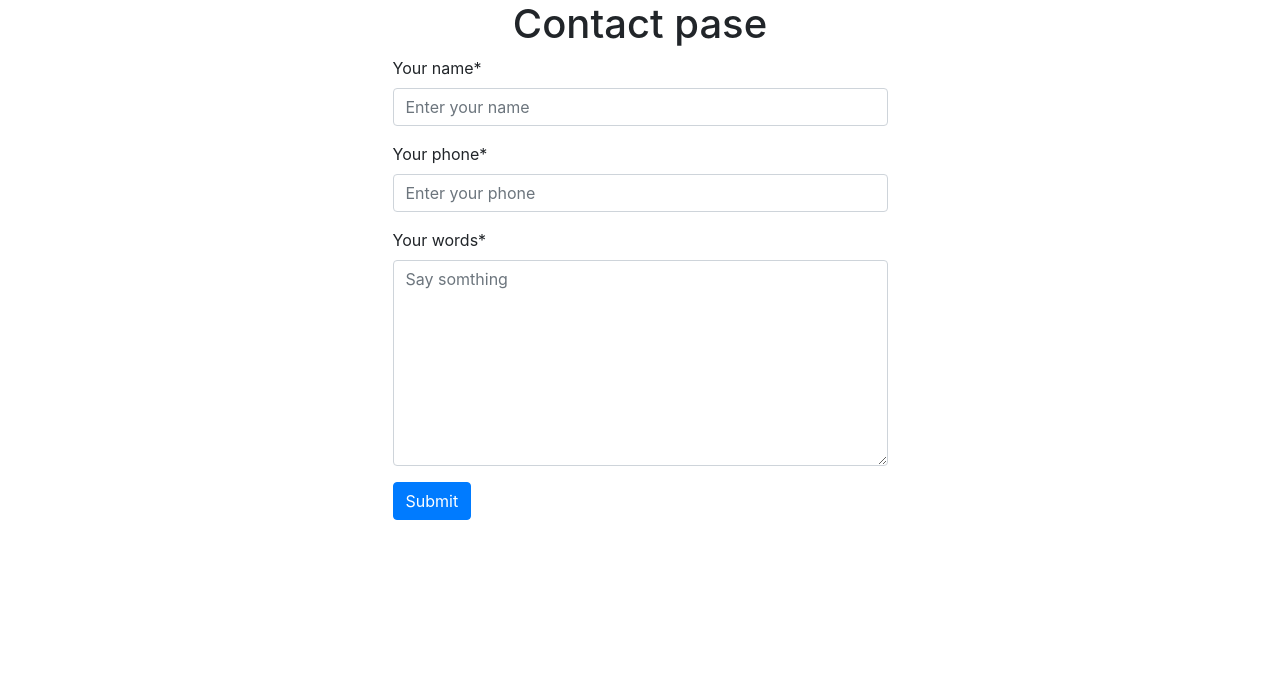
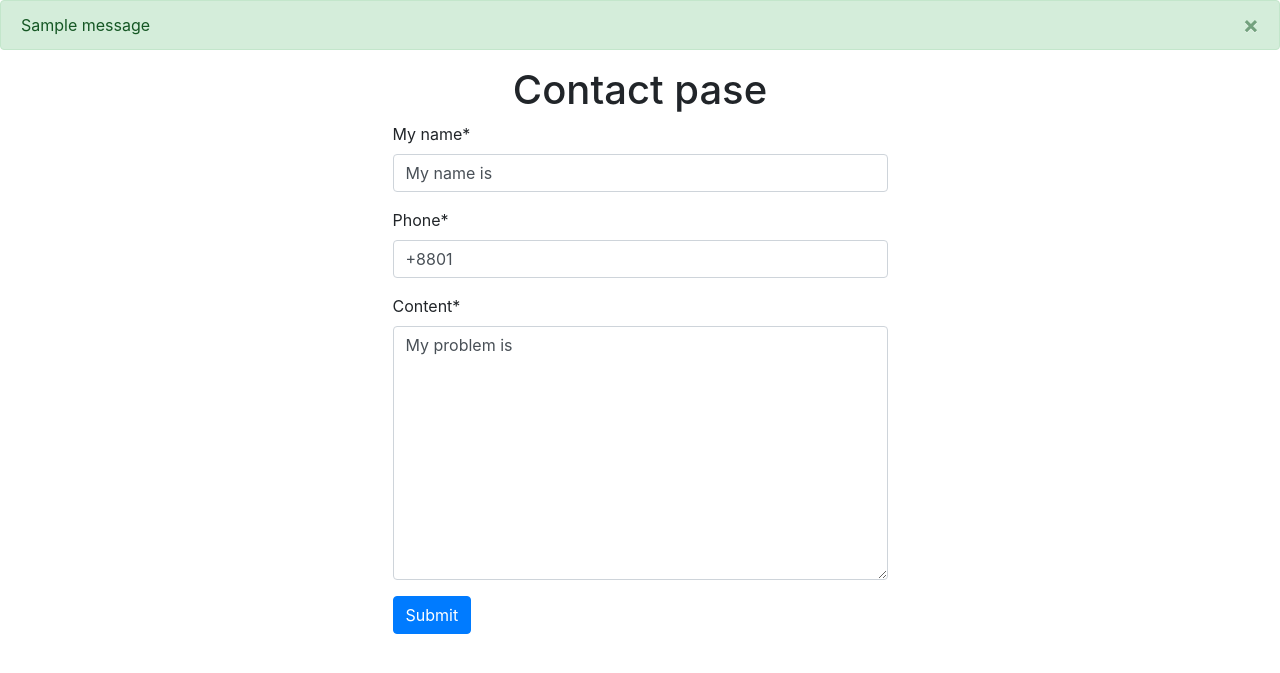
Before and after one commit to litonbairaggi/djtestproject, a Django app: page /tuition/contact/ in a window 1280 px wide. Shown: the part 56-729 px from the top of the page. Run offline with Django 3.2, Linux system fonts and the light colour scheme; tables that the repository leaves empty hold one stand-in row (values such as "Sample post"); one stand-in notice (Sample message) is shown; some libraries are stand-ins or nearby versions.

Commit message:
form field initial value, fields conditions and message after post

```diff
--- a/templates/base.html
+++ b/templates/base.html
@@ -57,7 +57,16 @@
   </div>
 </nav>
 
+{% for message in messages %}
 
+<div class="alert alert-{{message.tags}} alert-dismissible fade show" role="alert">
+  {{message}}
+  <button type="button" class="close" data-dismiss="alert" aria-label="Close">
+    <span aria-hidden="true">&times;</span>
+  </button>
+</div>
+
+{% endfor %}
 
   {% block body %}
 
--- a/tuition/froms.py
+++ b/tuition/froms.py
@@ -8,6 +8,23 @@
     class Meta:
         model=Contact
         fields ='__all__'
+    # initials value included for forms
+    def __init__(self, *args, **kwargs):
+        super().__init__(*args, **kwargs)
+        self.fields['name'].label='My name'
+        self.fields['name'].initial='My name is '
+        self.fields['phone'].initial='+8801'
+        self.fields['content'].initial='My problem is'
+
+    def clean_name(self):
+        value=self.cleaned_data.get('name')
+        num_of_w=value.split(' ')
+        if len(num_of_w) > 4:
+            self.add_error('name', 'Name can have maximum of 4 words')
+        else:
+            return value
+
+
         widgets={
             'name':forms.TextInput(attrs={'class':'form-control', 'placeholder':'Enter your name'}),
             'phone':forms.TextInput(attrs={'class':'form-control', 'placeholder':'Enter your phone'}),
--- a/tuition/urls.py
+++ b/tuition/urls.py
@@ -4,8 +4,7 @@
 
 app_name="tuition"
 urlpatterns = [
-    #path('contact/', views.contact, name='contact'),
-    #path('contact/',contact,name="contact"),
+    # path('contact/',contact,name="contact"),
     path('contact/',ContactView.as_view(),name="contact"),
     # path('contact2/',ContactView.as_view(form_class=ContactFormtwo, template_name="contact2.html"),name="contact2"),
     path('posts/',postview,name="posts"),
--- a/tuition/views.py
+++ b/tuition/views.py
@@ -5,27 +5,25 @@
 from django.views import View
 from django.views.generic import FormView, CreateView, ListView, DetailView, UpdateView, DeleteView
 from django.urls import reverse_lazy
+from django.contrib import messages
 
 
 # Create your views here.
-
-
 class ContactView(FormView):
     form_class = ContactForm
     template_name = 'contact.html'
     #success_url='/'
     def form_valid(self, form):
         form.save()
+        messages.info(self.request, 'Form successfully submitted!')
         return super().form_valid(form)
-
 
     def form_invalid(self, form):
         #ja khush ta likte pari ekhane
-
-        return super().form_valid(form)
+        return super().form_invalid(form)
 
     def get_success_url(self):
-        return reverse_lazy('contact')  #  'contact' eta holo ami kon view te jete chasci sei view er name
+        return reverse_lazy('homeview')  #  'contact' eta holo ami kon view te jete chasci sei view er name
 
 
 # Create Class basde View
@@ -56,12 +54,17 @@
 
 # create function based View
 def contact(request):
+    initials={
+        'name':'My name is',
+        'phone':'+8801',
+        'content':'My problem is'
+    }
     if request.method=="POST":
-        form = ContactForm(request.POST)
+        form = ContactForm(request.POST, initial=initials)
         if form.is_valid():
             form.save()
     else:
-        form = ContactForm()
+        form = ContactForm(initial=initials)
     return render(request, 'contact.html', {'form': form})
 
 class PostListView(ListView):
```
Also changed, not shown: media/tuition/images/753aaf150295666318bb2a8098f7b291.jpg (added).
